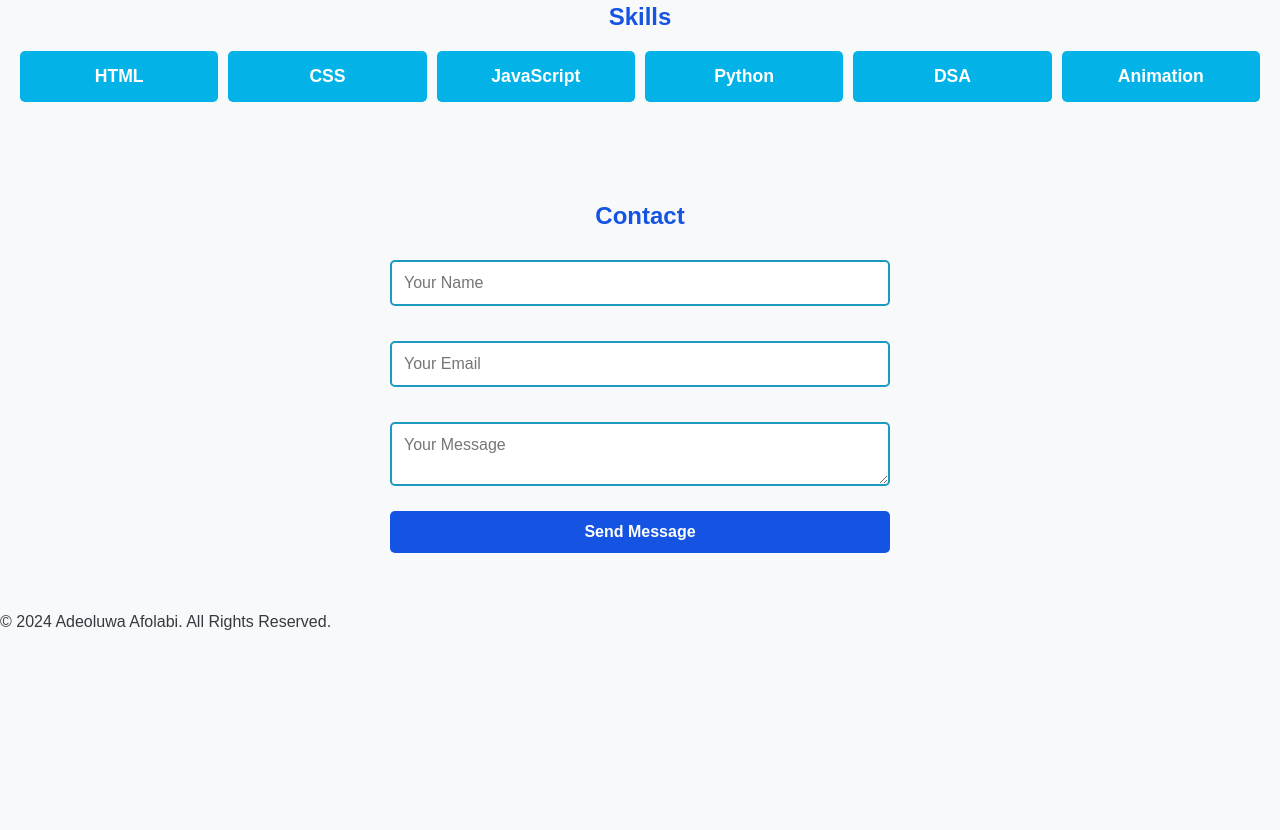
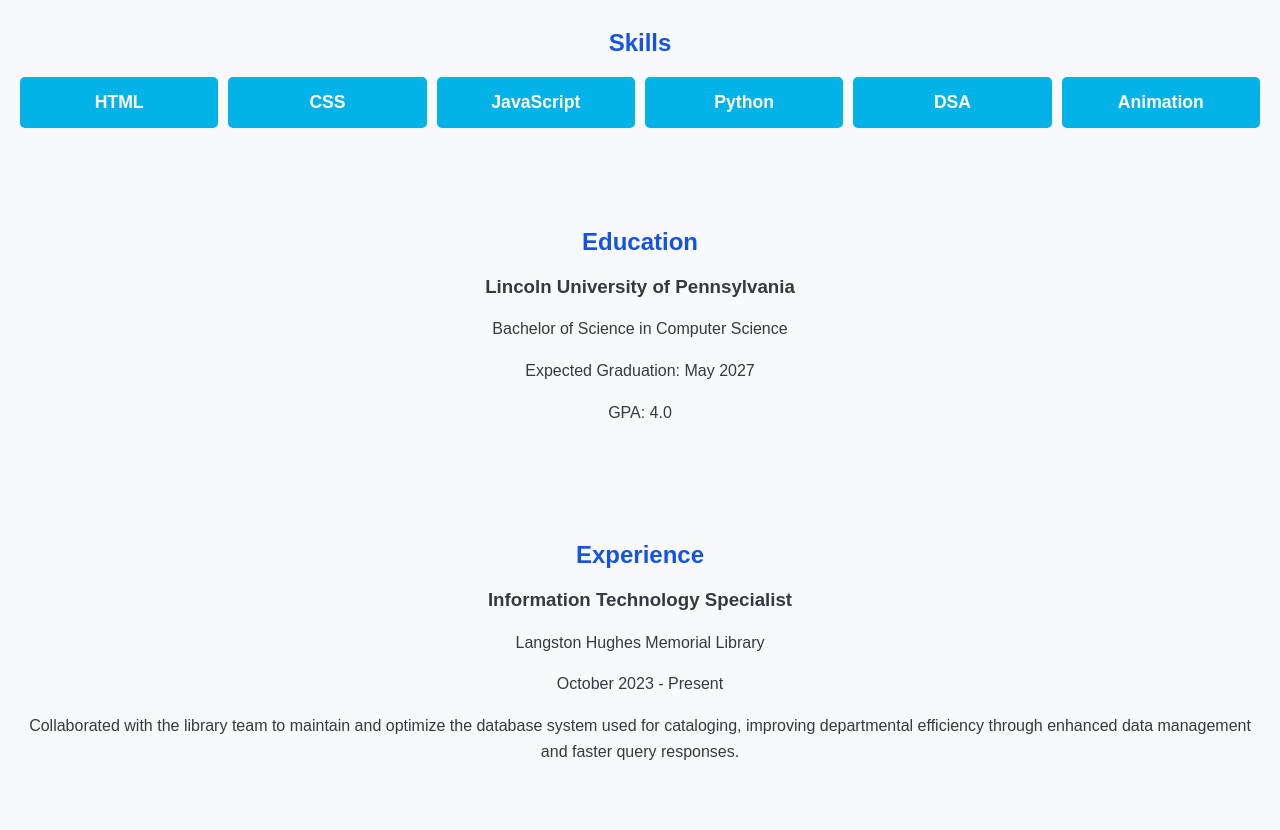
Before and after one commit to adeoluafo/PersonalWebsite, a plain HTML site: page index.html in a window 1280 px wide. Shown: the part 950-1780 px from the top of the page. Before the commit the page ends 1601 px from the top, so only its background shows below. Drawn offline with Linux system fonts and the light colour scheme.

Commit message:
Update index.html

```diff
--- a/index.html
+++ b/index.html
@@ -13,7 +13,11 @@
         <li><a href="#Home">Home</a></li>
         <li><a href="#projects">Projects</a></li>
         <li><a href="#skills">Skills</a></li>
+        <li><a href="#education">Education</a></li>
+        <li><a href="#experience">Experience</a></li>
         <li><a href="#contact">Contact</a></li>
+
+
       </ul>
       <button id="theme-toggle">🌙</button>
     </nav>
@@ -23,7 +27,7 @@
     <!-- Home/About Section -->
     <section id="about">
       <h1 class="typing-effect">Hello, I'm Adeoluwa Afolabi!</h1>
-      <p>I am a passionate college student and a passionate Software Engineer. I am interested in the Tech world and believe in the act of keeping update on the latest Technology.</p>
+      <p>I am a passionate college student and an upcoming Web developer who is fasinated about the Tech industry and is willing to learn more new things relating to Computer Science.</p>
     </section>
 
     <!-- Projects Section -->
@@ -62,6 +66,33 @@
       </div>
     </section>
 
+
+    <section id="education">
+      <h2>Education</h2>
+      <div class="education-container">
+        <div class="education-card">
+          <h3>Lincoln University of Pennsylvania</h3>
+          <p>Bachelor of Science in Computer Science</p>
+          <p>Expected Graduation: May 2027</p>
+          <p>GPA: 4.0</p>
+        </div>
+      </div>
+    </section>
+
+    <!-- Experience Section -->
+    <section id="experience">
+      <h2>Experience</h2>
+      <div class="experience-container">
+        <div class="experience-card">
+          <h3>Information Technology Specialist</h3>
+          <p>Langston Hughes Memorial Library</p>
+          <p>October 2023 - Present</p>
+          <p>Collaborated with the library team to maintain and optimize the database system used for cataloging, improving
+            departmental efficiency through enhanced data management and faster query responses.</p>
+        </div>
+      </div>
+    </section>
+
     <!-- Contact Section -->
     <section id="contact">
       <h2>Contact</h2>
```
